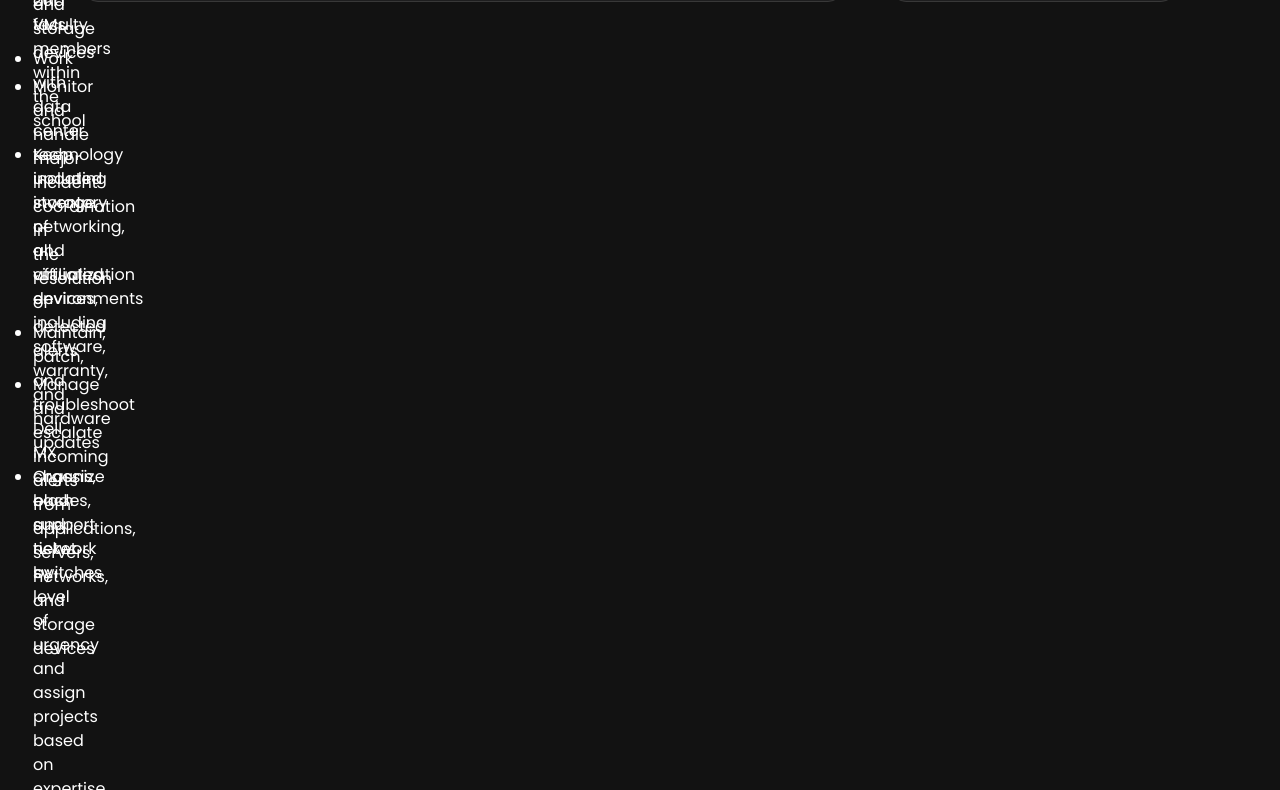
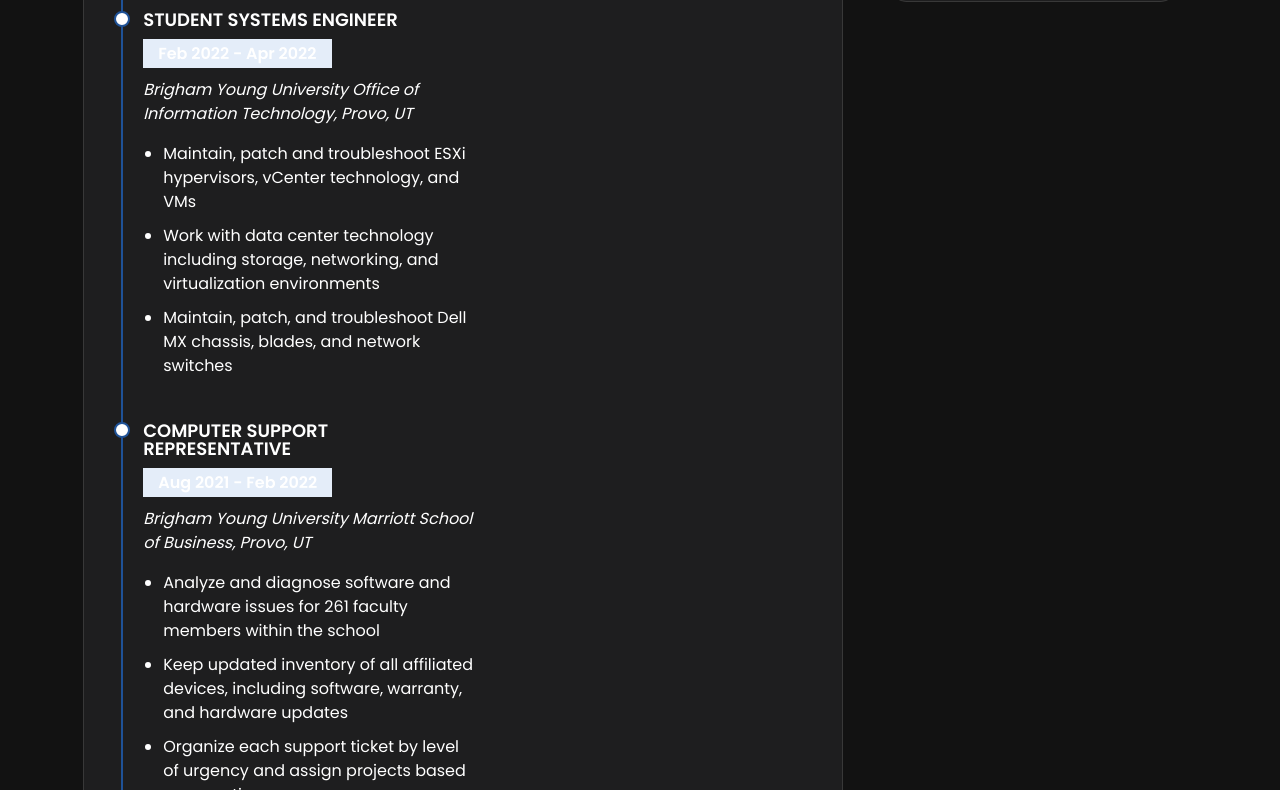
Before and after one commit to gmorgan9/morganserver-spare, a plain HTML site: page resume.html in a window 1280 px wide. Shown: the part 615-1405 px from the top of the page. Drawn offline with nearby package versions, Linux system fonts and the light colour scheme.

Commit message:
update new

```diff
--- a/style.css
+++ b/style.css
@@ -198,7 +198,7 @@
   .resume .resume-item:last-child {
     padding-bottom: 0;
   }
-  .resume .resume-item {
+  .resume .resume-item::before {
     content: "";
     position: absolute;
     width: 16px;
```
